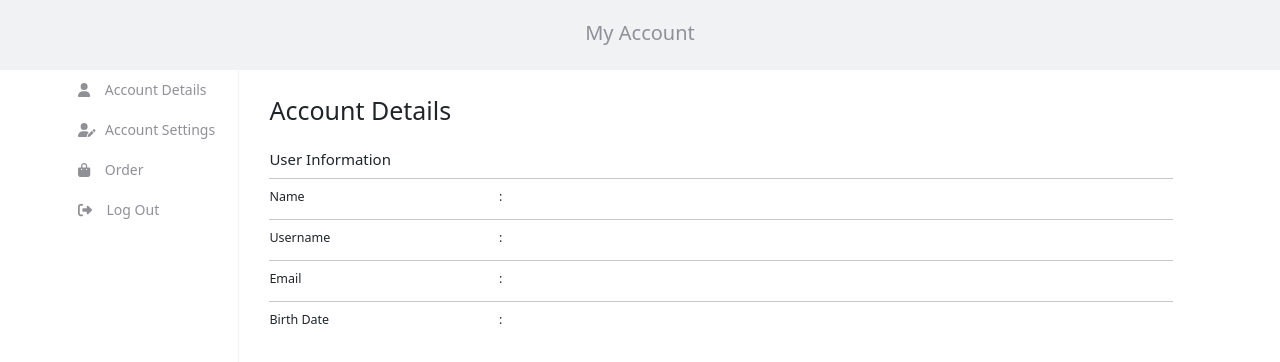
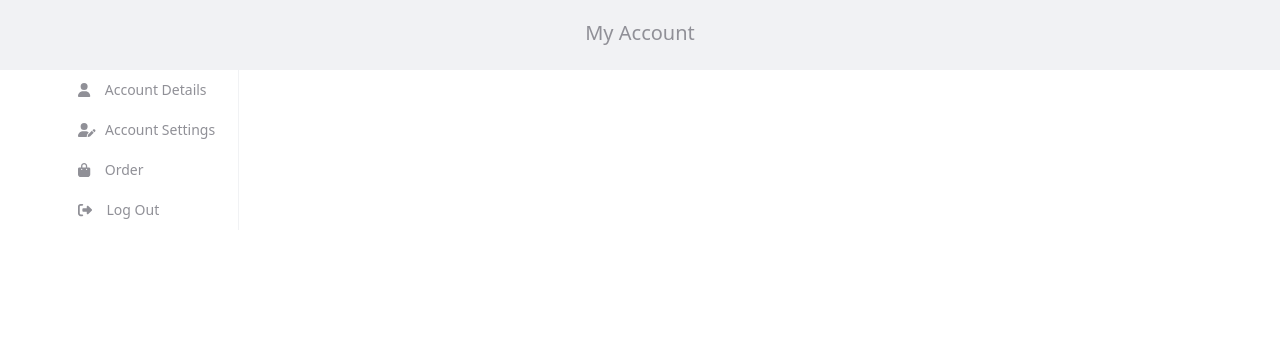
Before and after one commit to petersatria/sober-react, a React (Create React App) app: page /profile/1 in a window 1280 px wide. Shown: the top 362 px of the page. Built offline with nearby package versions, Linux system fonts and the light colour scheme; no server answers.

Commit message:
active link

```diff
--- a/src/App.js
+++ b/src/App.js
@@ -14,7 +14,7 @@ function App() {
                     <Route path="/test" element={<Test />} />
                     <Route path="/signup" element={<SignupPage />} />
                     <Route path="profile/:id" element={<ProfilePage />} >
-                        <Route index element={<ProfileDetail />} />
+                        <Route index path={'details'} element={<ProfileDetail />} />
                         <Route path={'settings'} element={<ProfileEdit/>}/>
                     </Route>
                 </Routes>
--- a/src/components/Profile/ProfileSidebar.js
+++ b/src/components/Profile/ProfileSidebar.js
@@ -4,13 +4,16 @@ import { faUser,faBagShopping,faRightFromBracket, faUserPen } from '@fortawesome
 import style from './ProfileSidebar.module.css'
 import { NavLink } from 'react-router-dom';
 function ProfileSidebar() {
-  const [id,setId] = useState('6329d1e25bd45490f86b955d')
+  const [id, setId] = useState('6329d1e25bd45490f86b955d')
+
+
+
   return (
       <ul className={style.list}>
-        <li><NavLink to={'/profile/'+id}><FontAwesomeIcon icon={faUser} /><span className='ms-4'>Account Details</span></NavLink></li>
-        <li><NavLink to={'/profile/'+id+'/settings'}><FontAwesomeIcon icon={faUserPen} /><span className='ms-3'>Account Settings</span></NavLink></li>
-        <li><NavLink><FontAwesomeIcon icon={faBagShopping} /><span className='ms-4'>Order</span></NavLink></li>
-        <li><NavLink><FontAwesomeIcon icon={faRightFromBracket} /><span className='ms-4'>Log Out</span></NavLink></li>
+      <li><NavLink to={'/profile/' + id+'/details'} style={({ isActive }) => ({ color: isActive ? "black" : "#909097" })}><FontAwesomeIcon icon={faUser} /><span className='ms-4'>Account Details</span></NavLink></li>
+        <li><NavLink to={'/profile/'+id+'/settings'} style={({ isActive }) => ({ color: isActive ? "black" : "#909097" })}><FontAwesomeIcon icon={faUserPen} /><span className='ms-3'>Account Settings</span></NavLink></li>
+        <li><NavLink to='/order' style={({ isActive }) => ({ color: isActive ? "black" : "#909097" })}><FontAwesomeIcon icon={faBagShopping} /><span className='ms-4'>Order</span></NavLink></li>
+      <li><NavLink style={{ color: "#909097" } } ><FontAwesomeIcon icon={faRightFromBracket} /><span className='ms-4'>Log Out</span></NavLink></li>
       </ul>
   )
 }
--- a/src/components/Profile/ProfileSidebar.module.css
+++ b/src/components/Profile/ProfileSidebar.module.css
@@ -16,15 +16,11 @@
     font-weight: 500;
     font-size: 14px;
     font-size: 1.4rem;
-    color: #909097;
 }
 .list a:hover{
     color: red;
 }
 
-.list a.active{
-    color:black;
-}
 
 @media only screen and (max-width: 1199px) {
     .list{
```
